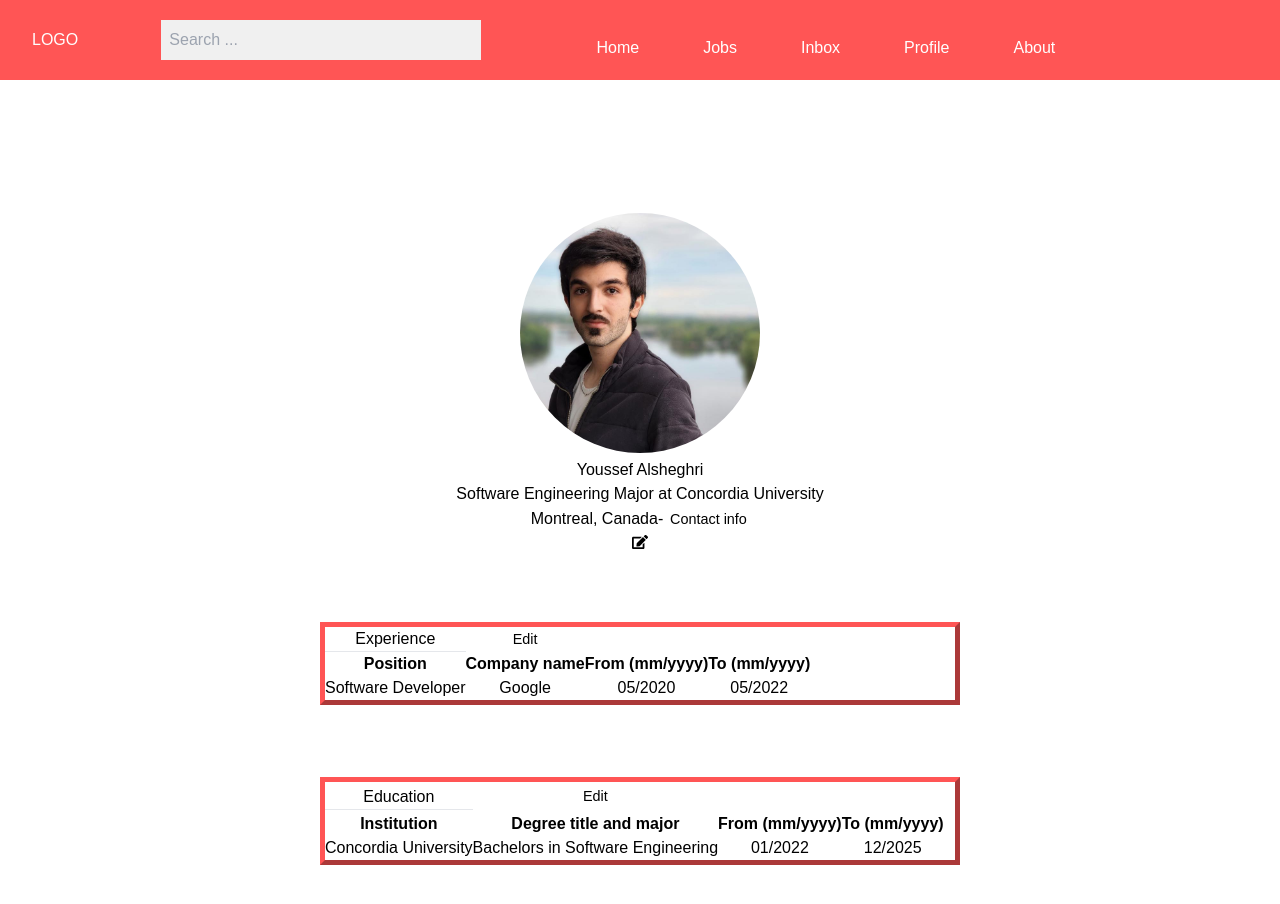
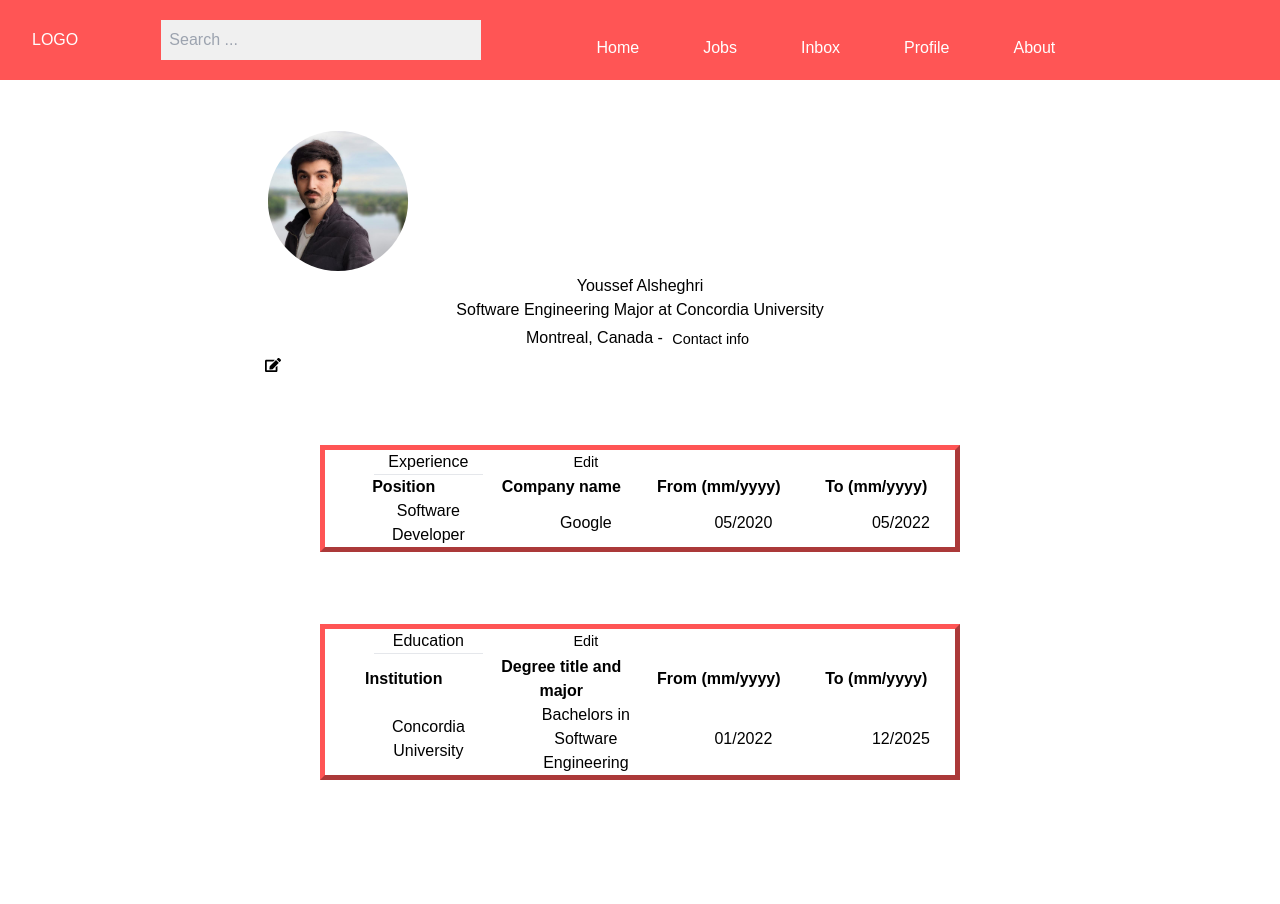
Before and after one commit to soen-341-team-placeholder/placeholder-soen341project2023, a React (Create React App) app in the folder client/: page /student/edit/1 in a window 1280 px wide. Shown: the top 904 px of the page. After the commit the page ends 852 px from the top, so only its background shows below. Built offline with nearby package versions, Linux system fonts and the light colour scheme.

Commit message:
updated student profile page

```diff
--- a/client/package.json
+++ b/client/package.json
@@ -12,7 +12,7 @@
     "primereact": "^9.2.0",
     "react": "^18.2.0",
     "react-dom": "^18.2.0",
-    "react-icons": "^4.7.1",
+    "react-icons": "^4.8.0",
     "react-router-dom": "^6.8.2",
     "react-scripts": "5.0.1",
     "reactjs-popup": "^2.0.5",
--- a/client/src/components/student/StudProfile.js
+++ b/client/src/components/student/StudProfile.js
@@ -3,20 +3,34 @@ import pic from './images/youssef.jpg';
 import { FaEdit } from "react-icons/fa";
 import Popup from 'reactjs-popup';
 import 'reactjs-popup/dist/index.css';
+import { Link, Routes, Route } from 'react-router-dom';
+import Education from './Education';
+import Skills from './Skills';
+import WorkExp from './WorkExp';
+import StudEditForm from './StudEditForm';
 
 import '../../styles/edit_student/StudProfile.css';
 
 function StudProfile({ firstName, lastName, email, biography, location }) {
 
     return (
-        <div className='container' style={{ padding: "10% 0% 0% 0%", display: "flex", flexDirection: "column", justifyContent: "space-between" }}>
-            <img src={pic} alt='profile pic' />
-            <h3 >{firstName} {lastName} </h3>
-            <p>{biography} <br />
-                {location}- <Popup trigger={<button className='btn-contact'>Contact info</button>} position='right center'>
-                    <div>Email: {email}</div></Popup></p>
-            <FaEdit />
+        <div className='container'>
+            <div className='bottom'>
+                <br /> <br />
+                <img src={pic} alt='profile pic' />
+                <h3>Youssef Alsheghri</h3>
+                <p>Software Engineering Major at Concordia University <br />
+                Montreal, Canada - <Popup trigger={<button className='btn-contact'>Contact info</button>} position='right center'>
+                    <div>Email: youssef.alsheghri@gmail.com</div></Popup></p>
+                    <Link to='/studEditForm'><FaEdit /></Link>
 
+                    <Routes>
+                        <Route path='/studEditForm' element={<StudEditForm />} />
+                        <Route path='/experience' element={<WorkExp />} />
+                        <Route path='/education' element={<Education />} />
+                        <Route path='/skills' element={<Skills />} />
+                    </Routes>
+            </div>
         </div>
     );
 }
--- a/client/src/components/student/Student.js
+++ b/client/src/components/student/Student.js
@@ -1,7 +1,7 @@
 import React from 'react';
 import WorkExp from './WorkExp';
 import Education from './Education';
-import Skills from './Skills';
+// import Skills from './Skills';
 import StudProfile from './StudProfile';
 
 function Student({ user }) {
--- a/client/src/styles/edit_student/StudProfile.css
+++ b/client/src/styles/edit_student/StudProfile.css
@@ -3,9 +3,9 @@
     grid-template: 1fr / 1fr;
     place-items: center;
     text-align: center;
-}
+  }
 
-.container>* {
+.container > * {
     grid-column: 1 / 1;
     grid-row: 1 / 1;
 }
@@ -13,7 +13,6 @@
 .outer .below {
     z-index: 1;
 }
-
 .outer .top {
     z-index: 2;
 }
@@ -38,3 +37,26 @@ img {
     padding: 0.2% 0.5%;
     text-align: center;
 }
+
+/* added css */
+
+/* .struct {
+    position: absolute;
+    display: none;
+    top: 0;
+    right: 0;
+    bottom: 0;
+    left: 0;
+    background: white;
+    height: 70%;
+    margin-top: 10%;
+} */
+.prompt {
+    position: absolute;
+    width: 50%;
+    height: 50%;
+    top: 20%;
+    left: 25%;
+    text-align: center;
+    background: white;
+}
--- a/client/src/styles/edit_student/WorkExp.css
+++ b/client/src/styles/edit_student/WorkExp.css
@@ -1,19 +1,19 @@
-.td-stud {
+td {
   padding-left: 7.8125%;
 }
 
-.input-stud {
+input.input-edit-stud-profile {
 width: 70%;
 border-radius: 10%;
 margin: 0.78125% 0.15625%;
 }
 
-.input-stud:hover {
+input:hover {
 border-color: #FF5555;
 transition: 0.6s;
 }
 
-.table-stud {
+table {
 width: 100%;
 table-layout: fixed;
 }
@@ -32,12 +32,7 @@
 text-align: center;
 }
 
-.btn:hover {
-  color: white;
-  background-color: #FF5555;
-}
-
-.btn-contact:hover {
+button:hover {
 color: white;
 background-color: #FF5555;
 }
@@ -45,7 +40,27 @@
 .App {
 text-align: center;
 width: 50%;
-  border: 5px outset #FF5555;
+/* border: 5px outset #FF5555; */
 margin-left: auto;
 margin-right: auto;
 }
+
+.show-edit-work-exp-div {
+  border: 5px outset #FF5555;
+}
+
+.show-static-work-exp-div {
+border: 5px outset #FF5555;
+}
+
+#edDiv {
+display: none;
+}
+
+#expDiv {
+display: none;
+}
+
+#skillDiv {
+display: none;
+}
```
Also changed, not shown: 1 other file (tests, documents, lock files or other folders). Lines whose indentation alone changed are shown as unchanged.
